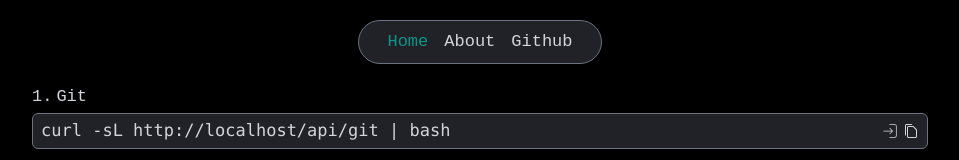
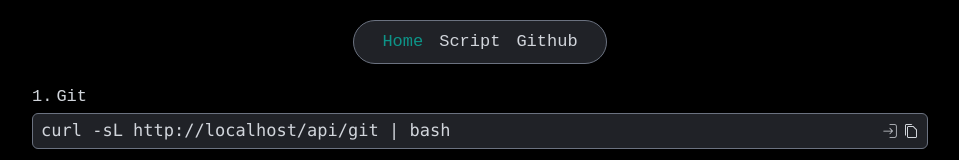
Before and after one commit to MR-Addict/setup, a Next.js app: page / in a window 1280 px wide. Shown: the top 160 px of the page, without its empty margins (160-1119 px from the left). Built offline with nearby package versions, Linux system fonts and the light colour scheme.

Commit message:
downgrade next

```diff
--- a/src/app/components/CmdCode/CmdCode.tsx
+++ b/src/app/components/CmdCode/CmdCode.tsx
@@ -1,7 +1,8 @@
 "use client";
 
 export default function CmdCode({ cmd }: { cmd: string }) {
-  const origion = location.origin;
+  let origion = "http://example.com/";
 
+  if (typeof window !== "undefined") origion = window.location.origin;
   return <code className='break-words'>{cmd.replace("${origion}", origion)}</code>;
 }
--- a/src/components/Navbar/config.ts
+++ b/src/components/Navbar/config.ts
@@ -5,8 +5,8 @@ const links = [
     local: true,
   },
   {
-    name: "About",
-    path: "/about",
+    name: "Script",
+    path: "/script",
     local: true,
   },
   {
```
Also changed, not shown: package.json (+7 -5 lines), 1 other file (tests, documents, lock files or other folders).
